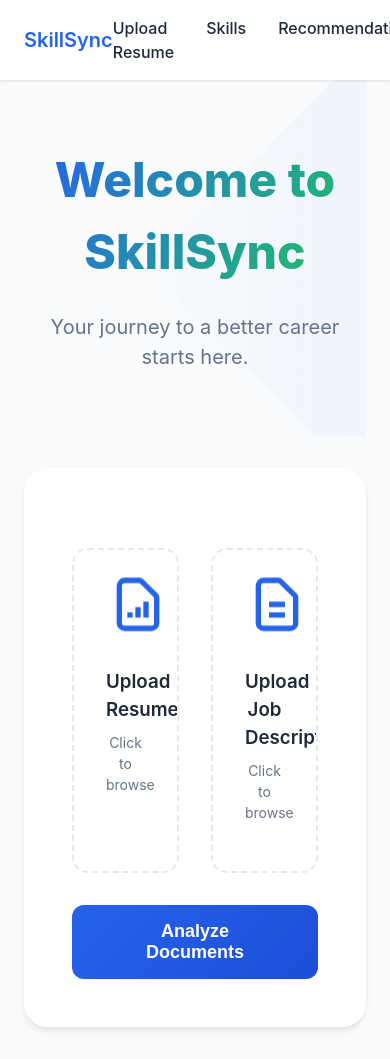
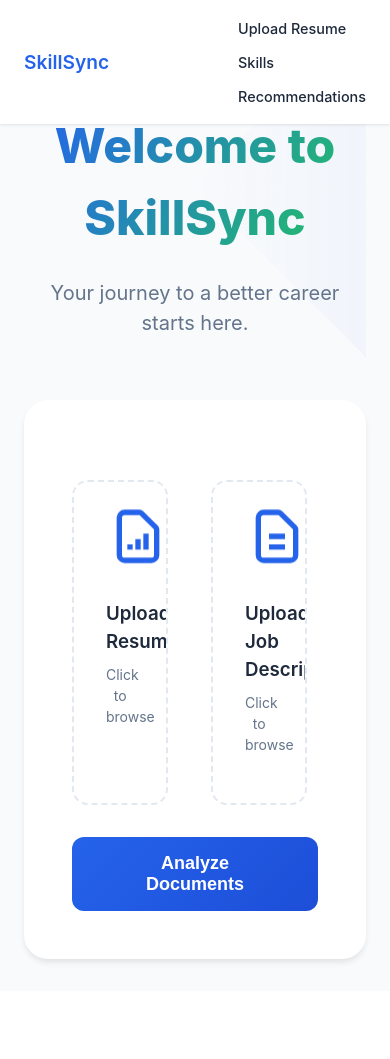
Before and after one commit to aman10052003/skill-gap-recommender, a Flask app: page / in a window 390 px wide. After the commit the page ends 964 px from the top, so only its background shows below. Run offline with Flask 2, Linux system fonts and the light colour scheme.

Commit message:
Update index.html

```diff
--- a/templates/index.html
+++ b/templates/index.html
@@ -666,6 +666,80 @@
     100% { transform: rotate(360deg); }
 }
 
+     /* Responsive Design */
+@media (max-width: 768px) {
+    /* Adjust font sizes for mobile */
+    .navbar h1 {
+        font-size: 1.2em;
+    }
+
+    .navbar ul {
+        flex-direction: column;
+        gap: 10px;
+    }
+
+    .navbar ul li a {
+        font-size: 0.9em;
+    }
+
+    .hero {
+        padding: 30px 10px;
+    }
+
+    .upload-grid {
+        flex-direction: column;
+    }
+
+    .skills-grid, .recommendation-section {
+        flex-direction: column;
+    }
+
+    .upload-box, .skill-card, .course-card, .project-card {
+        width: 90%;
+        max-width: 300px;
+    }
+}
+
+@media (min-width: 769px) and (max-width: 1024px) {
+    /* Adjust styles for tablet screens */
+    .navbar h1 {
+        font-size: 1.4em;
+    }
+
+    .navbar ul li a {
+        font-size: 1em;
+    }
+
+    .upload-box, .skill-card, .course-card, .project-card {
+        width: 45%;
+        max-width: 250px;
+    }
+
+    .skills-grid, .recommendation-section {
+        gap: 15px;
+    }
+}
+
+@media (min-width: 1025px) {
+    /* Larger screens adjustments */
+    .navbar h1 {
+        font-size: 1.5em;
+    }
+
+    .navbar ul li a {
+        font-size: 1.1em;
+    }
+
+    .upload-box, .skill-card, .course-card, .project-card {
+        width: 200px;
+    }
+
+    .skills-grid, .recommendation-section {
+        gap: 20px;
+    }
+}
+
+
     </style>
 </head>
 <body>
```
